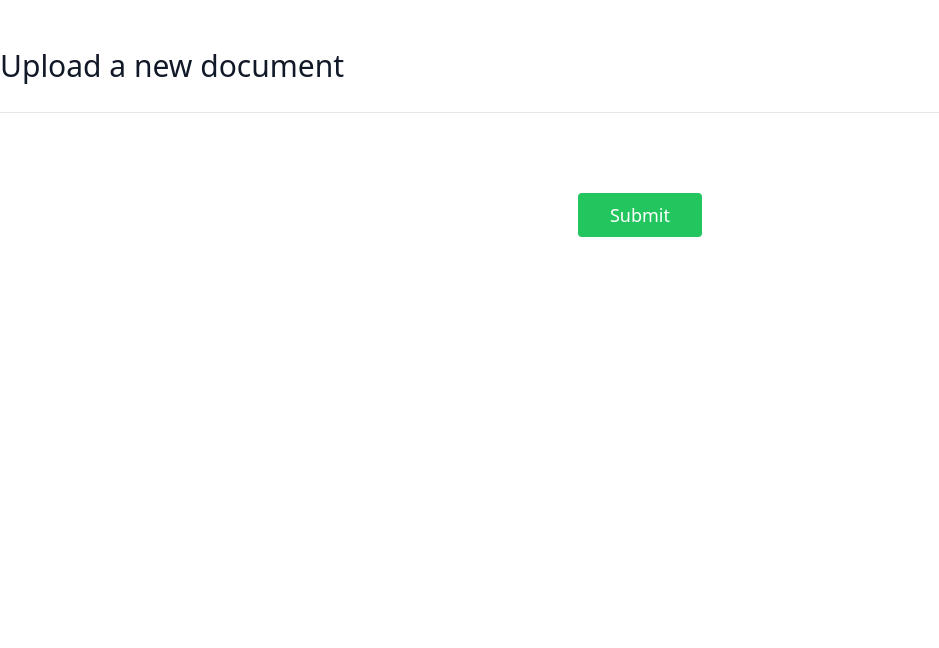
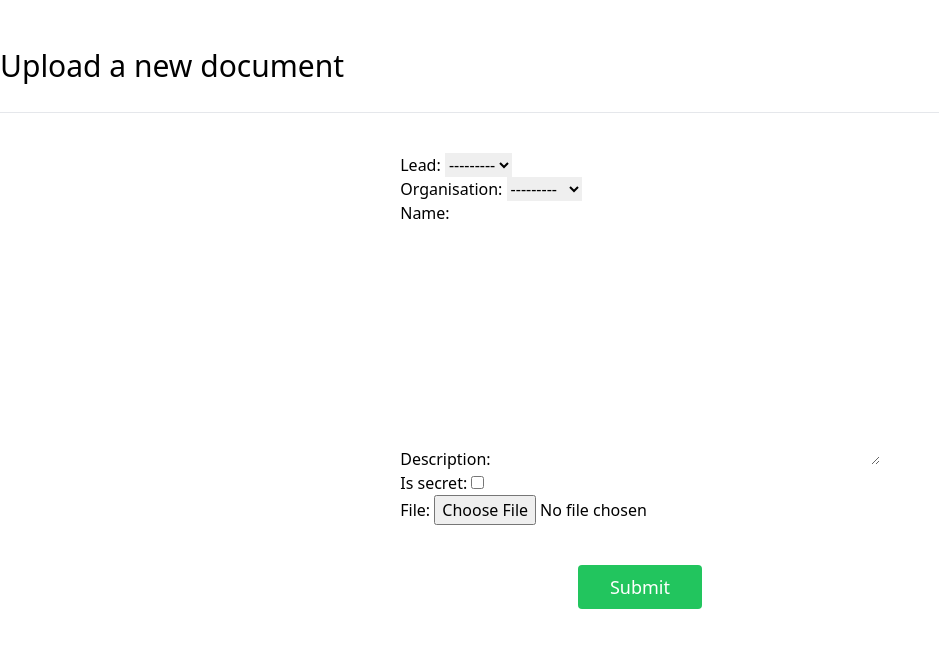
Before and after one commit to Nar0kan/Notes-and-Projects, a Django app: page /leads/upload_document/ in a window 1280 px wide. Shown: the part 96-744 px from the top of the page, without its empty margins (0-939 px from the left). Run offline with Django 3.2, Linux system fonts and the light colour scheme; the visitor is signed in with stand-in values (Sample User, id 1); data comes from the database, SQL or seed files in the repository; data that the repository does not hold is empty; some libraries are stand-ins or nearby versions.

Commit message:
Upload File Form and template update
It's simply working right now

```diff
--- a/DjangoWebDev/IngotCRM/ingotcrm/ingotcrm/settings.py
+++ b/DjangoWebDev/IngotCRM/ingotcrm/ingotcrm/settings.py
@@ -119,6 +119,10 @@
 
 STATIC_ROOT = "static_root"
 
+MEDIA_URL = '/media/'
+
+MEDIA_ROOT = os.path.join(BASE_DIR, 'media')
+
 AUTH_USER_MODEL = 'leads.User'
 
 EMAIL_BACKEND = "django.core.mail.backends.console.EmailBackend"
--- a/DjangoWebDev/IngotCRM/ingotcrm/ingotcrm/urls.py
+++ b/DjangoWebDev/IngotCRM/ingotcrm/ingotcrm/urls.py
@@ -28,3 +28,4 @@
 
 if settings.DEBUG:
     urlpatterns += static(settings.STATIC_URL, document_root=settings.STATIC_ROOT)
+    urlpatterns += static(settings.MEDIA_URL, document_root=settings.MEDIA_ROOT)
--- a/DjangoWebDev/IngotCRM/ingotcrm/leads/forms.py
+++ b/DjangoWebDev/IngotCRM/ingotcrm/leads/forms.py
@@ -51,9 +51,11 @@
 class UploadDocumentModelForm(forms.ModelForm):
     class Meta:
         model = Document
-        file = forms.FileField()
         fields = (
+            'lead',
+            'organisation',
             'name',
             'description',
             'is_secret',
+            'file',
             )
--- a/DjangoWebDev/IngotCRM/ingotcrm/leads/models.py
+++ b/DjangoWebDev/IngotCRM/ingotcrm/leads/models.py
@@ -52,6 +52,7 @@
     name = models.CharField(max_length=200, unique=True)
     description = models.TextField()
     is_secret = models.BooleanField(default=False)
+    file = models.FileField(null=False, blank=False, upload_to="media/")
 
     lead = models.ForeignKey("Lead", null=True, blank=True, on_delete=models.SET_NULL)
     organisation = models.ForeignKey(UserProfile, on_delete=models.CASCADE)
--- a/DjangoWebDev/IngotCRM/ingotcrm/templates/landing.html
+++ b/DjangoWebDev/IngotCRM/ingotcrm/templates/landing.html
@@ -10,7 +10,7 @@
       Ingot CRM
       </h1>
       <p class="mb-8 leading-relaxed">
-      Built to help manage your leads.
+      Built to help you to manage the leads.
       </p>
       <div class="flex justify-center">
       {% if request.user.is_authenticated %}
--- a/DjangoWebDev/IngotCRM/ingotcrm/templates/upload_document.html
+++ b/DjangoWebDev/IngotCRM/ingotcrm/templates/upload_document.html
@@ -3,13 +3,13 @@
 
 {% block content %}
 <br/><br/>
-<h1 class="sm:text-3xl text-2xl font-medium mb-1 text-gray-900">Upload a new document</h1>
+<h1 class="sm:text-3xl text-2xl font-medium mb-1">Upload a new document</h1>
   <br/><hr/>
 
 <div class="flex justify-center max-w-lg mx-auto align-center mt-10">
   <form action="{% url 'leads:document-upload' %}" method="post" enctype="multipart/form-data">
     {% csrf_token %}
-    {{ form.as_f }}
+    {{ form|crispy }}
     <button type="submit" class="flex mx-auto mt-10 text-white bg-green-500 border-0 py-2 px-8 focus:outline-none hover:bg-cyan-500 hover:text-black rounded text-lg" value="Upload">Submit</button>
     <br/>
   </form>
```
Also changed, not shown: DjangoWebDev/IngotCRM/ingotcrm/leads/migrations/0013_document_file.py (added), 1 other file.
